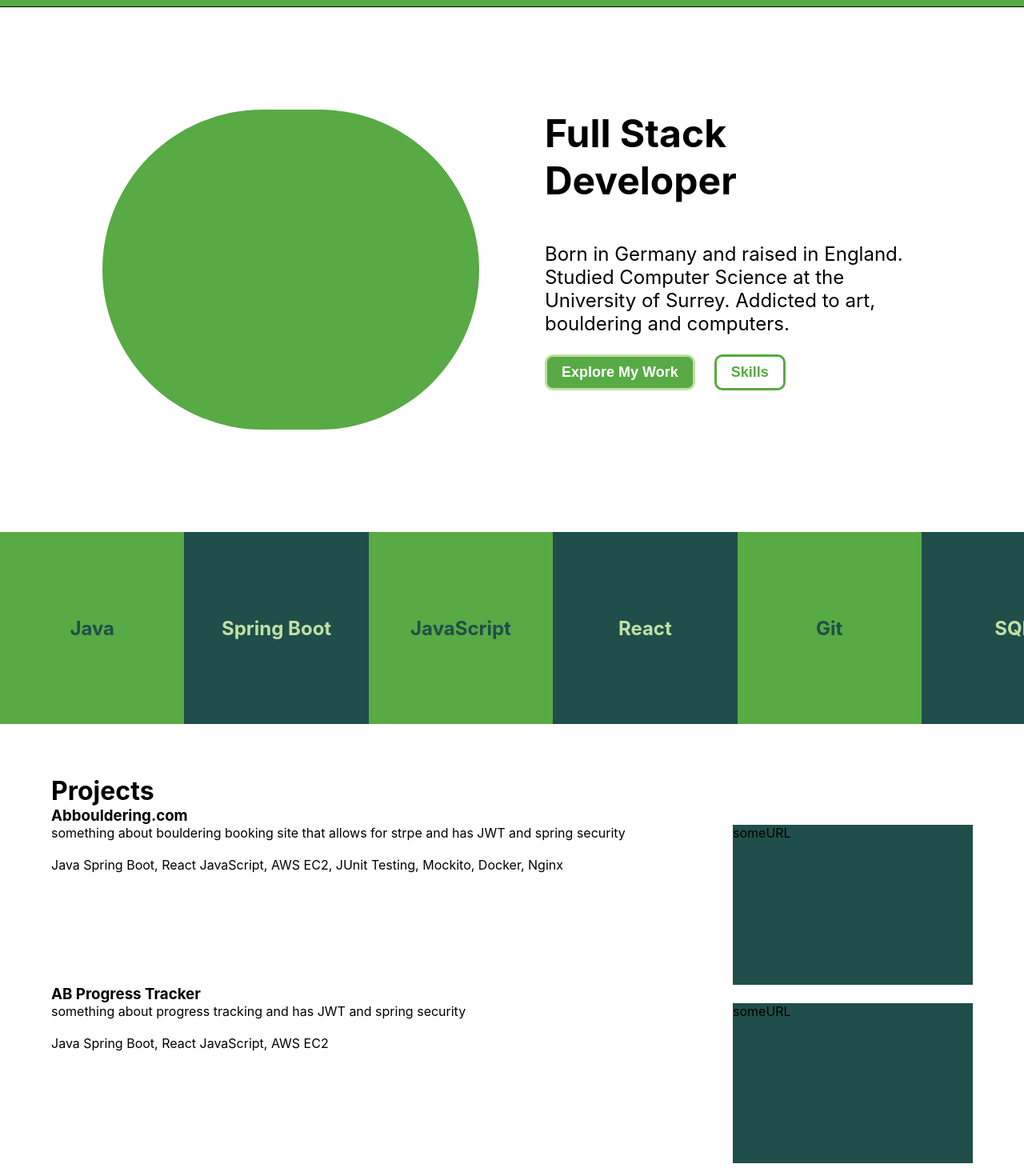
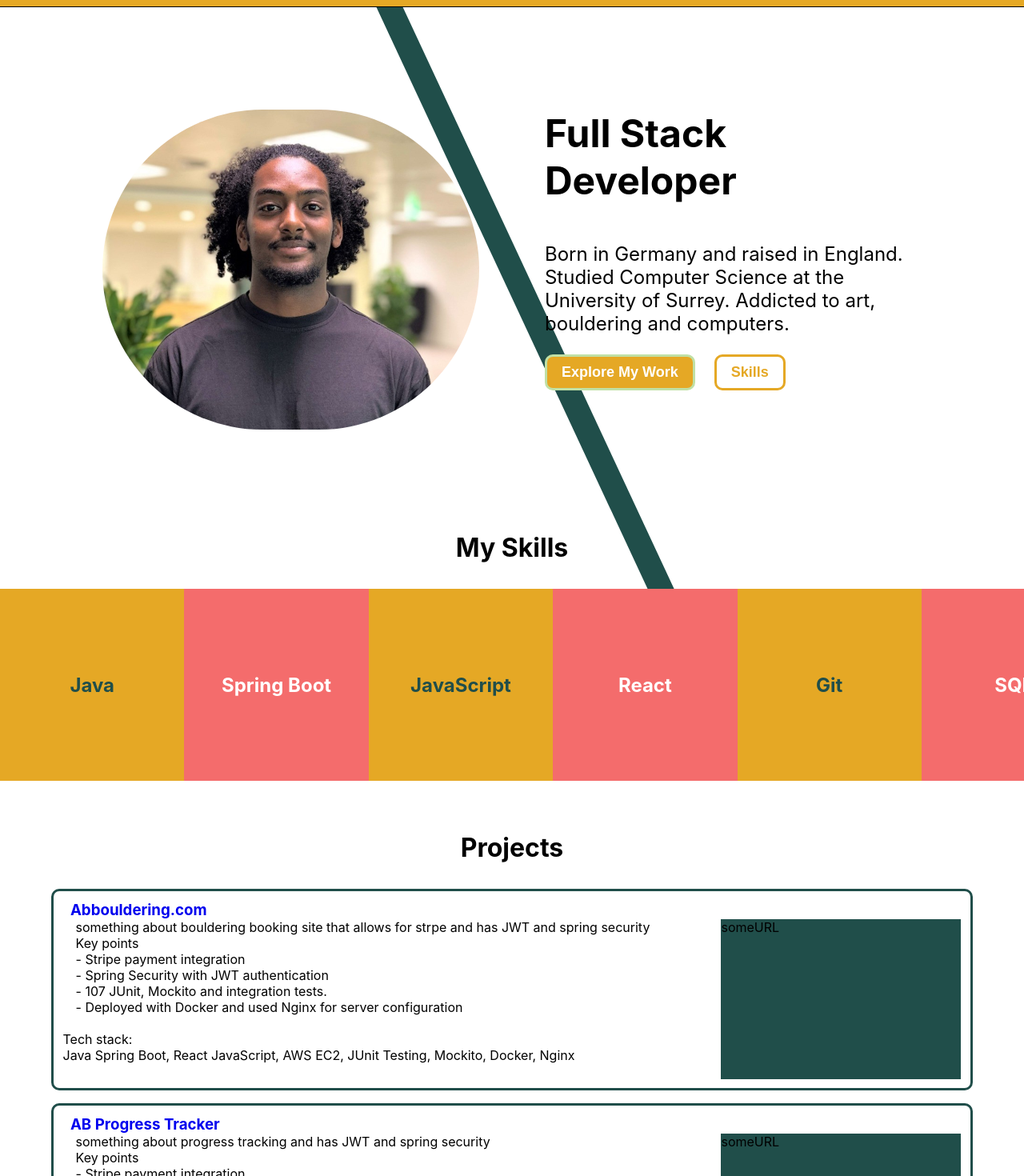
Before and after one commit to WildHeat/portfolio-page, a React (Create React App) app: page / in a window 1280 px wide. Shown: the part 60-1530 px from the top of the page at 80% size. Built offline with nearby package versions, Linux system fonts and the light colour scheme.

Commit message:
updated styles

```diff
--- a/src/assests/App.css
+++ b/src/assests/App.css
@@ -6,7 +6,8 @@
 :root {
   --dark-color: #204e4a;
   --accent-color: #c0e0a5;
-  --main-color: #58aa44;
+  --main-color: #e5a825;
+  --secondary-color: #f46c6c;
   --light-color: #ffffff;
 }
 
@@ -34,7 +35,7 @@
   background-size: cover;
   border-radius: 200px;
   background-position: center;
-  /* background-image: url(../src/img/Aron.jpg); */
+  background-image: url(../assests/Aron.jpg);
   flex: 1;
 }
 
@@ -90,9 +91,17 @@
 }
 
 .skills-container {
+  position: relative;
+  z-index: 1;
   height: 30vh;
   display: flex;
   overflow-x: scroll;
+}
+
+.skills-title {
+  text-align: center;
+  color: black;
+  padding-bottom: 1em;
 }
 
 .skill {
@@ -108,12 +117,17 @@
 }
 
 .skill:nth-child(even) {
-  color: var(--accent-color);
-  background-color: var(--dark-color);
+  color: var(--light-color);
+  background-color: var(--secondary-color);
 }
 
 .project-section-container {
   padding: 5%;
+}
+
+.project-section-container h1 {
+  padding-bottom: 1em;
+  text-align: center;
 }
 
 .project-content-container {
@@ -127,3 +141,40 @@
   height: 200px;
   background-color: #204e4a;
 }
+
+.project-title {
+  padding-left: 0.5em;
+}
+
+.project-container {
+  padding: 1% 1%;
+  border-radius: 10px;
+  border: solid #204e4a;
+}
+
+.project-text-container * {
+  padding-left: 1em;
+}
+
+.project-teck-stack {
+  padding-left: 0em;
+}
+
+.all-projects-container {
+  display: flex;
+  flex-direction: column;
+  gap: 1em;
+}
+
+.background-shape {
+  left: 0%;
+  transform: rotate(65deg);
+  position: absolute;
+  background-color: #204e4a;
+  width: 100vw;
+  height: 30px;
+}
+
+.profile-content {
+  z-index: 1;
+}
--- a/src/components/Project.js
+++ b/src/components/Project.js
@@ -3,12 +3,22 @@ import React from "react";
 const Project = ({ projectData }) => {
   return (
     <div className="project-container">
-      <h3>{projectData.name}</h3>
+      <a href={projectData.url} target="_blank" rel="noreferrer">
+        <h3 className="project-title">{projectData.name}</h3>
+      </a>
       <div className="project-content-container">
         <div className="project-text-container">
           <p>{projectData.description}</p>
+          <p>Key points</p>
+          {projectData.keyPoints.map((point) => {
+            return <p>- {point}</p>;
+          })}
           <br />
-          <p>{projectData.techStack.join(", ")}</p>
+          <p className="project-teck-stack">
+            Tech stack:
+            <br />
+            {projectData.techStack.join(", ")}
+          </p>
         </div>
         <div className="project-image-container">{projectData.image}</div>
       </div>
--- a/src/data/PROJECTS_DATA.json
+++ b/src/data/PROJECTS_DATA.json
@@ -2,13 +2,17 @@
     {
         "name" : "Abbouldering.com",
         "description" : "something about bouldering booking site that allows for strpe and has JWT and spring security",
+        "keyPoints" : ["Stripe payment integration", "Spring Security with JWT authentication", "107 JUnit, Mockito and integration tests.", "Deployed with Docker and used Nginx for server configuration"],
         "image" : "someURL",
-        "techStack" : ["Java Spring Boot", "React JavaScript", "AWS EC2", "JUnit Testing", "Mockito", "Docker", "Nginx"]
+        "techStack" : ["Java Spring Boot", "React JavaScript", "AWS EC2", "JUnit Testing", "Mockito", "Docker", "Nginx"],
+        "url": "https://abboulder.com"
     },
     {
         "name" : "AB Progress Tracker",
         "description" : "something about progress tracking and has JWT and spring security",
+        "keyPoints" : ["Stripe payment integration", "Spring Security with JWT authentication", "107 JUnit, Mockito and integration tests.", "Deployed with Docker and used Nginx for server configuration"],
         "image" : "someURL",
-        "techStack" : ["Java Spring Boot", "React JavaScript", "AWS EC2"]
+        "techStack" : ["Java Spring Boot", "React JavaScript", "AWS EC2"],
+        "url": "http://ab-progress-tracker.s3-website.eu-west-2.amazonaws.com/"
     }
 ]
--- a/src/sections/ProfileSection.js
+++ b/src/sections/ProfileSection.js
@@ -17,6 +17,7 @@ const Profile = () => {
           </div>
         </div>
       </div>
+      <div className="background-shape"></div>
     </div>
   );
 };
--- a/src/sections/ProjectsSection.js
+++ b/src/sections/ProjectsSection.js
@@ -6,7 +6,7 @@ const Projects = () => {
   return (
     <div className="project-section-container">
       <h1>Projects</h1>
-      <div className="projects-container">
+      <div className="all-projects-container">
         {projectsData.map((project) => {
           return <Project projectData={project} />;
         })}
--- a/src/sections/SkillsSection.js
+++ b/src/sections/SkillsSection.js
@@ -4,10 +4,13 @@ import skillData from "../data/SKILLS_DATA.json";
 
 const Skills = () => {
   return (
-    <div className="skills-container">
-      {skillData.map((skill, index) => {
-        return <Skill key={index} name={skill.name} />;
-      })}
+    <div className="skills-section-container">
+      <h1 className="skills-title">My Skills</h1>
+      <div className="skills-container">
+        {skillData.map((skill, index) => {
+          return <Skill key={index} name={skill.name} />;
+        })}
+      </div>
     </div>
   );
 };
```
